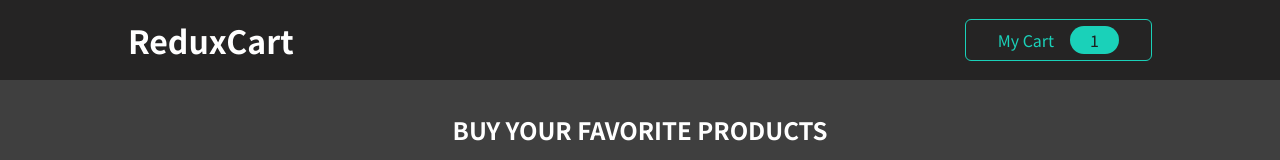
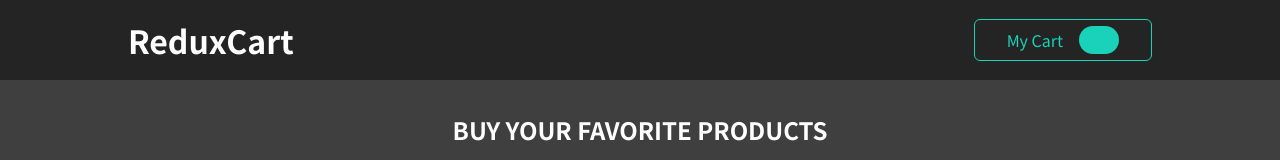
Before and after one commit to KennedyMungai/more-redux, a React (Create React App) app: page / in a window 1280 px wide. Shown: the top 160 px of the page. Built offline with nearby package versions, Linux system fonts and the light colour scheme.

Commit message:
Deleted the hard coded value and added an import for the useSelector hook

```diff
--- a/src/components/Cart/CartButton.js
+++ b/src/components/Cart/CartButton.js
@@ -1,4 +1,4 @@
-import { useDispatch } from 'react-redux';
+import { useDispatch, useSelector } from 'react-redux';
 import { uiActions } from '../../store/ui-slice';
 import classes from './CartButton.module.css';
 
@@ -14,7 +14,9 @@ const CartButton = (props) =>
   return (
     <button className={classes.button} onClick={toggleCartHandler}>
       <span>My Cart</span>
-      <span className={classes.badge}>1</span>
+      <span className={classes.badge}>
+
+      </span>
     </button>
   );
 };
```
